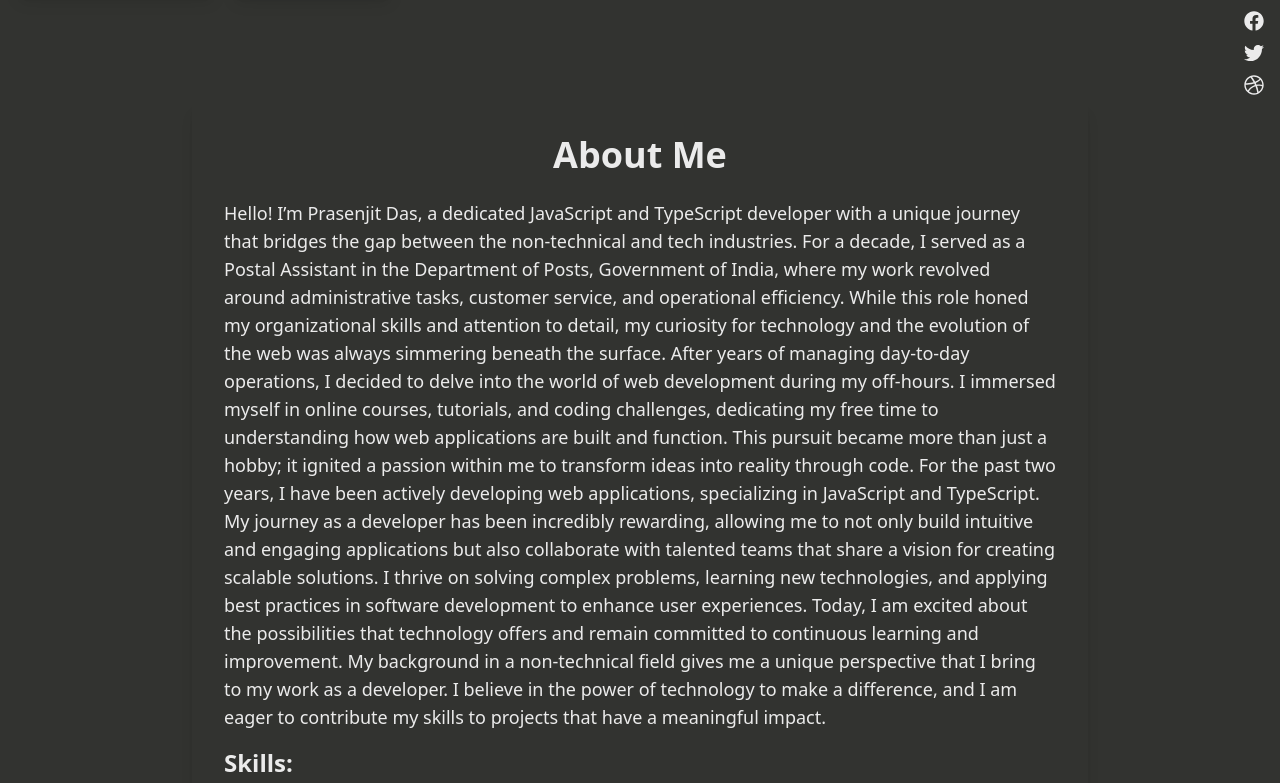
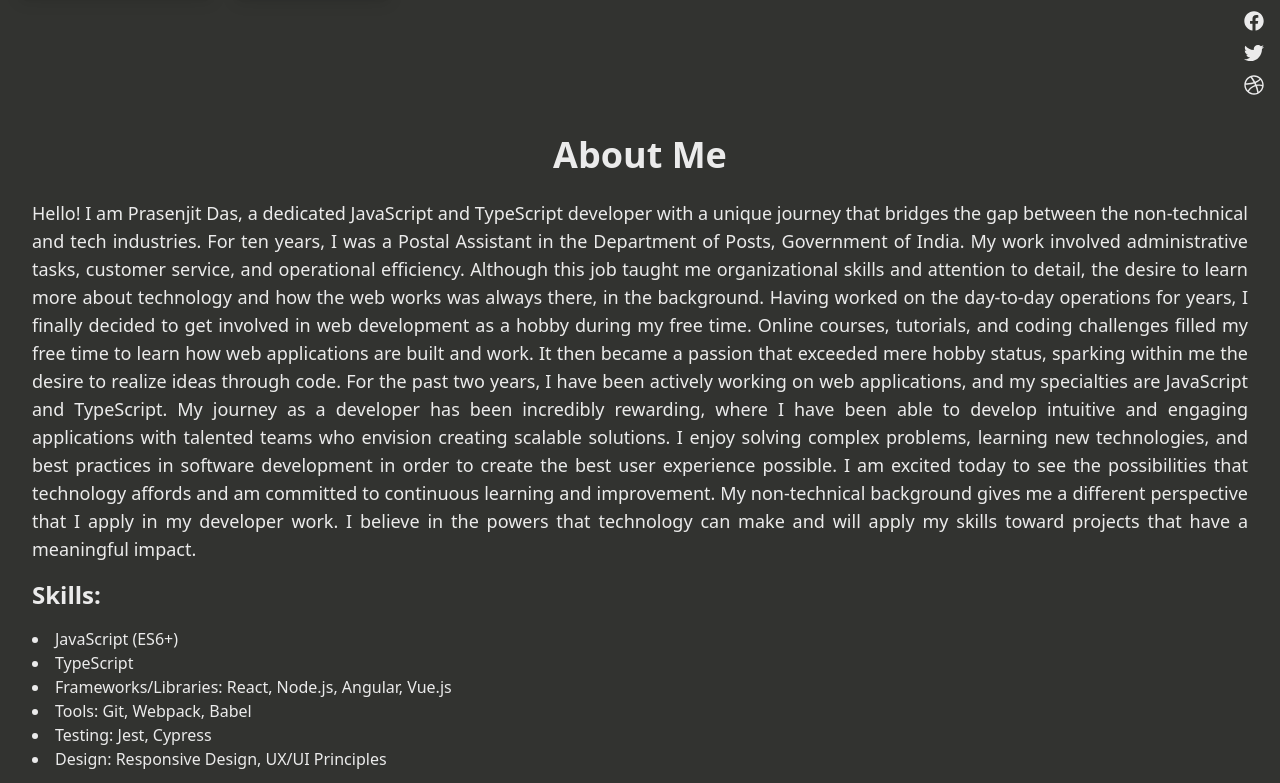
Before and after one commit to prasenjitpriyan/portfolio, a Next.js app: page / in a window 1280 px wide. Shown: the part 697-1480 px from the top of the page. Built offline with nearby package versions, Linux system fonts and the light colour scheme.

Commit message:
About page modified

```diff
--- a/app/page.jsx
+++ b/app/page.jsx
@@ -1,9 +1,8 @@
-import Footer from '@/components/Footer'
+import React from 'react'
+import HomePage from '@/pages/HomePage'
 import AboutPage from '@/pages/AboutPage'
 import FeaturedPage from '@/pages/FeaturedPage'
-import HomePage from '@/pages/HomePage'
-import ProjectPage from '@/pages/ProjectPage'
-import React from 'react'
+import Footer from '@/components/Footer'
 
 const Home = () => {
   return (
@@ -11,7 +10,6 @@ const Home = () => {
       <HomePage />
       <AboutPage />
       <FeaturedPage />
-      <ProjectPage />
       <Footer />
     </main>
   )
--- a/pages/AboutPage.jsx
+++ b/pages/AboutPage.jsx
@@ -3,39 +3,38 @@ import React from 'react'
 const AboutPage = () => {
   return (
     <div className="min-h-svh bg-my-color-2 text-my-color-4">
-      <div className="max-w-4xl mx-auto bg-white rounded-lg shadow-lg p-8">
+      <div className="max-w-8xl mx-auto bg-white rounded-lg shadow-lg p-8">
         <h1 className="text-4xl font-bold text-center text-blue-600 mb-6">
           About Me
         </h1>
 
         {/* Introduction */}
-        <p className="text-lg text-gray-700 mb-4">
-          Hello! I’m Prasenjit Das, a dedicated JavaScript and TypeScript
+        <p className="text-lg text-my-color-4 mb-4 text-justify">
+          Hello! I am Prasenjit Das, a dedicated JavaScript and TypeScript
           developer with a unique journey that bridges the gap between the
-          non-technical and tech industries. For a decade, I served as a Postal
-          Assistant in the Department of Posts, Government of India, where my
-          work revolved around administrative tasks, customer service, and
-          operational efficiency. While this role honed my organizational skills
-          and attention to detail, my curiosity for technology and the evolution
-          of the web was always simmering beneath the surface. After years of
-          managing day-to-day operations, I decided to delve into the world of
-          web development during my off-hours. I immersed myself in online
-          courses, tutorials, and coding challenges, dedicating my free time to
-          understanding how web applications are built and function. This
-          pursuit became more than just a hobby; it ignited a passion within me
-          to transform ideas into reality through code. For the past two years,
-          I have been actively developing web applications, specializing in
-          JavaScript and TypeScript. My journey as a developer has been
-          incredibly rewarding, allowing me to not only build intuitive and
-          engaging applications but also collaborate with talented teams that
-          share a vision for creating scalable solutions. I thrive on solving
-          complex problems, learning new technologies, and applying best
-          practices in software development to enhance user experiences. Today,
-          I am excited about the possibilities that technology offers and remain
-          committed to continuous learning and improvement. My background in a
-          non-technical field gives me a unique perspective that I bring to my
-          work as a developer. I believe in the power of technology to make a
-          difference, and I am eager to contribute my skills to projects that
+          non-technical and tech industries. For ten years, I was a Postal
+          Assistant in the Department of Posts, Government of India. My work
+          involved administrative tasks, customer service, and operational
+          efficiency. Although this job taught me organizational skills and
+          attention to detail, the desire to learn more about technology and how
+          the web works was always there, in the background. Having worked on
+          the day-to-day operations for years, I finally decided to get involved
+          in web development as a hobby during my free time. Online courses,
+          tutorials, and coding challenges filled my free time to learn how web
+          applications are built and work. It then became a passion that
+          exceeded mere hobby status, sparking within me the desire to realize
+          ideas through code. For the past two years, I have been actively
+          working on web applications, and my specialties are JavaScript and
+          TypeScript. My journey as a developer has been incredibly rewarding,
+          where I have been able to develop intuitive and engaging applications
+          with talented teams who envision creating scalable solutions. I enjoy
+          solving complex problems, learning new technologies, and best
+          practices in software development in order to create the best user
+          experience possible. I am excited today to see the possibilities that
+          technology affords and am committed to continuous learning and
+          improvement. My non-technical background gives me a different
+          perspective that I apply in my developer work. I believe in the powers
+          that technology can make and will apply my skills toward projects that
           have a meaningful impact.
         </p>
 
```
